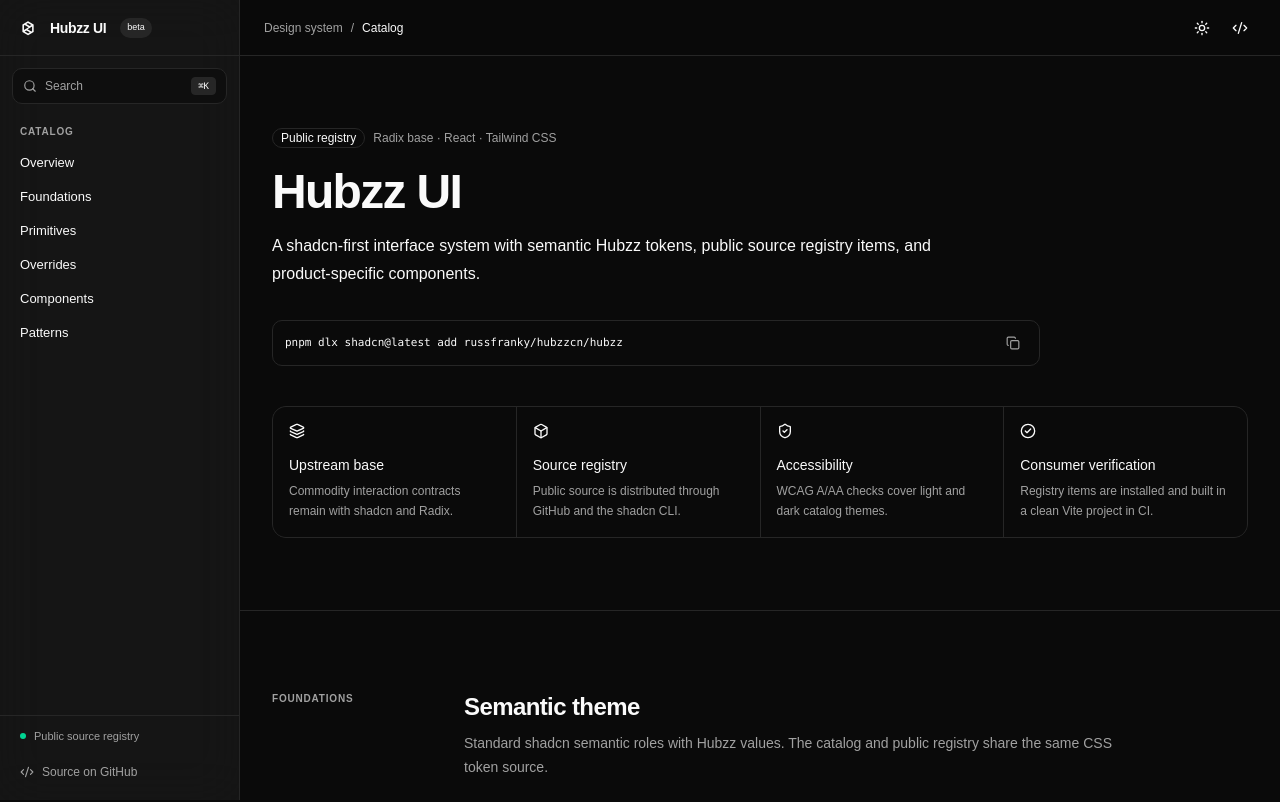
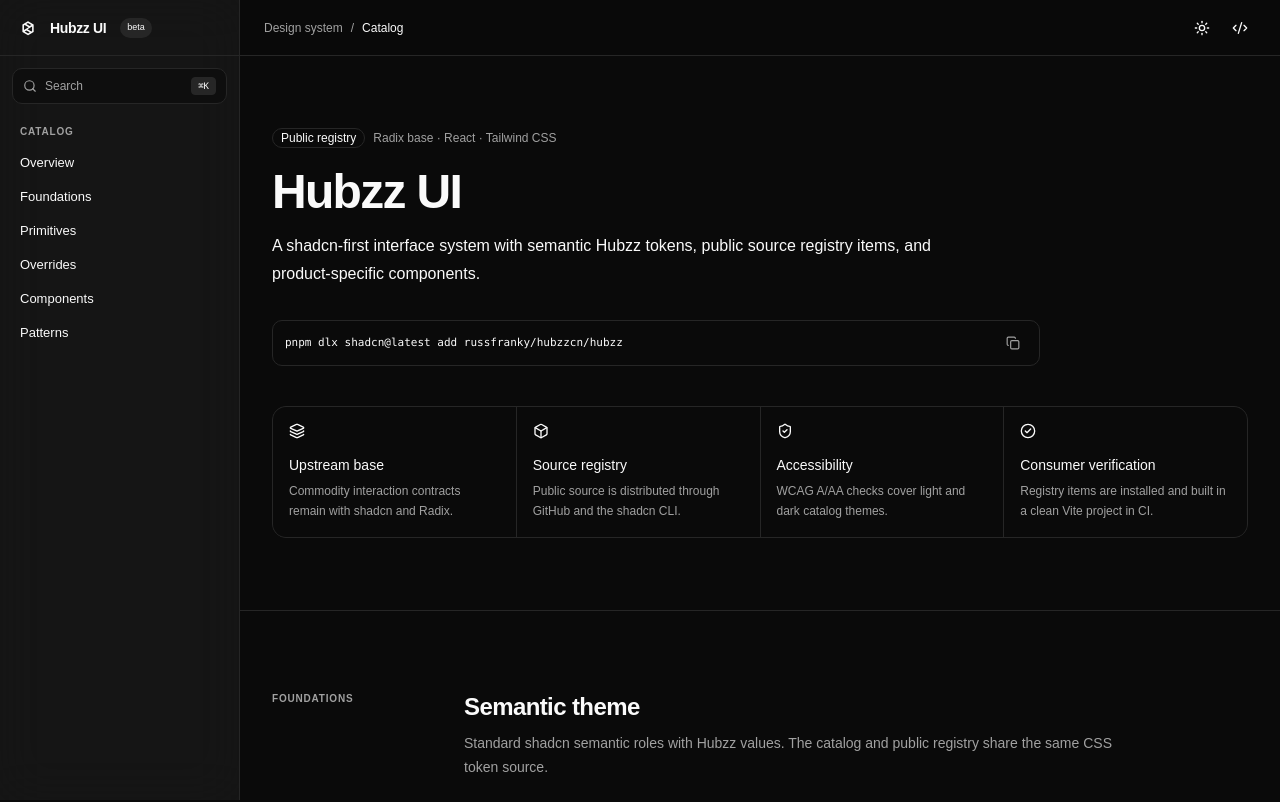
Before and after one commit to russfranky/hubzzcn, a React (Vite) app: page / in a window 1280 px wide. Shown: the top 802 px of the page. Built offline with nearby package versions, Linux system fonts and the light colour scheme.

Commit message:
chore(catalog): remove redundant Landing footer chrome
Drop the sidebar bottom strip (Public source registry / Source on GitHub)
and the main page footer. Header GitHub icon remains the source link.

```diff
--- a/src/pages/Landing.tsx
+++ b/src/pages/Landing.tsx
@@ -174,25 +174,6 @@ export function Landing() {
             ))}
           </div>
         </nav>
-
-        <div className="border-t border-border p-3">
-          <div className="mb-3 flex items-center gap-2 px-2 text-[11px] text-muted-foreground">
-            <span
-              className="size-1.5 rounded-full bg-emerald-400"
-              aria-hidden="true"
-            />
-            Public source registry
-          </div>
-          <a
-            href="https://github.com/russfranky/hubzzcn"
-            target="_blank"
-            rel="noopener noreferrer"
-            className="flex h-8 items-center gap-2 rounded-md px-2 text-xs text-muted-foreground transition-colors hover:bg-sidebar-accent hover:text-sidebar-foreground"
-          >
-            <Code2 className="size-3.5" aria-hidden="true" />
-            Source on GitHub
-          </a>
-        </div>
       </aside>
 
       <div className="md:pl-60">
@@ -301,13 +282,6 @@ export function Landing() {
             <Catalog />
           </div>
         </main>
-
-        <footer className="border-t border-border">
-          <div className="mx-auto flex max-w-6xl flex-col gap-2 px-5 py-8 text-[11px] text-muted-foreground sm:flex-row sm:items-center sm:justify-between sm:px-8">
-            <p>Hubzz UI · MIT · public shadcn source registry</p>
-            <p>Upstream base · semantic theme · composable source</p>
-          </div>
-        </footer>
       </div>
 
       <SearchDialog
```
